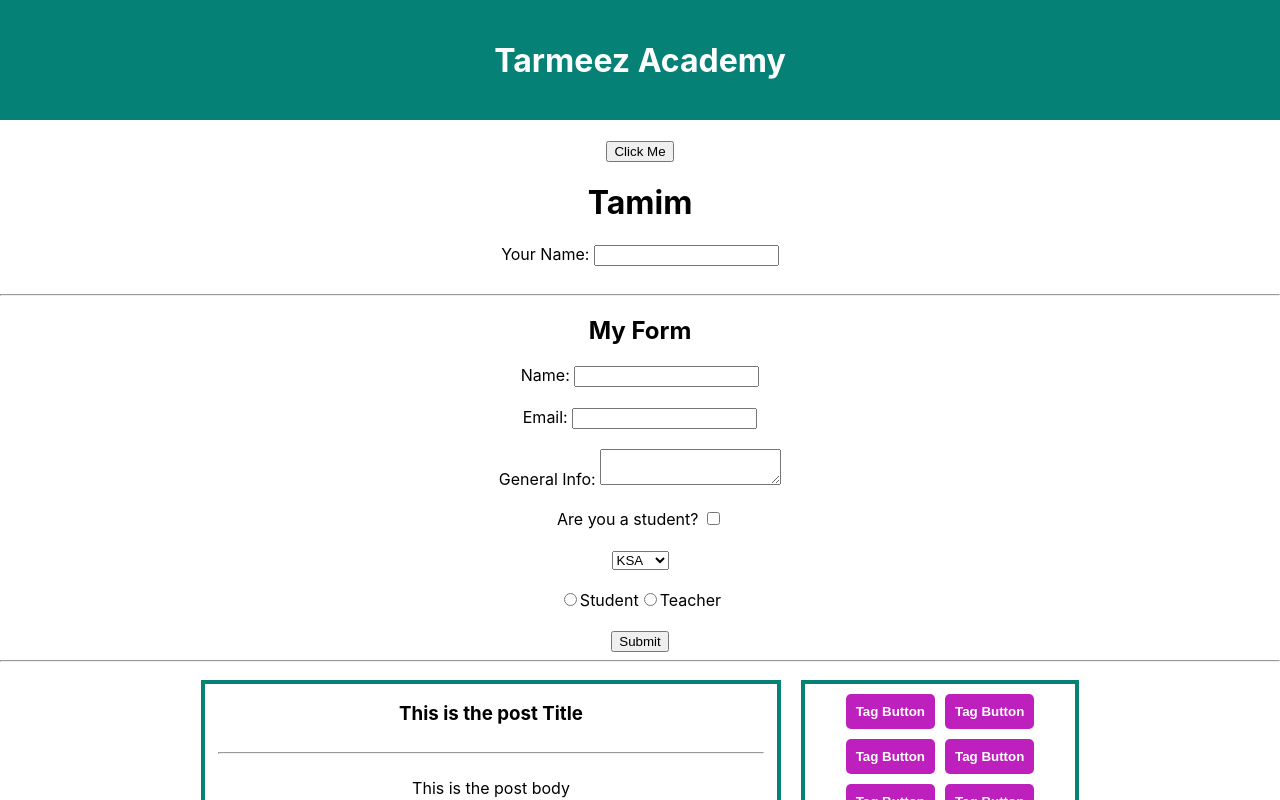
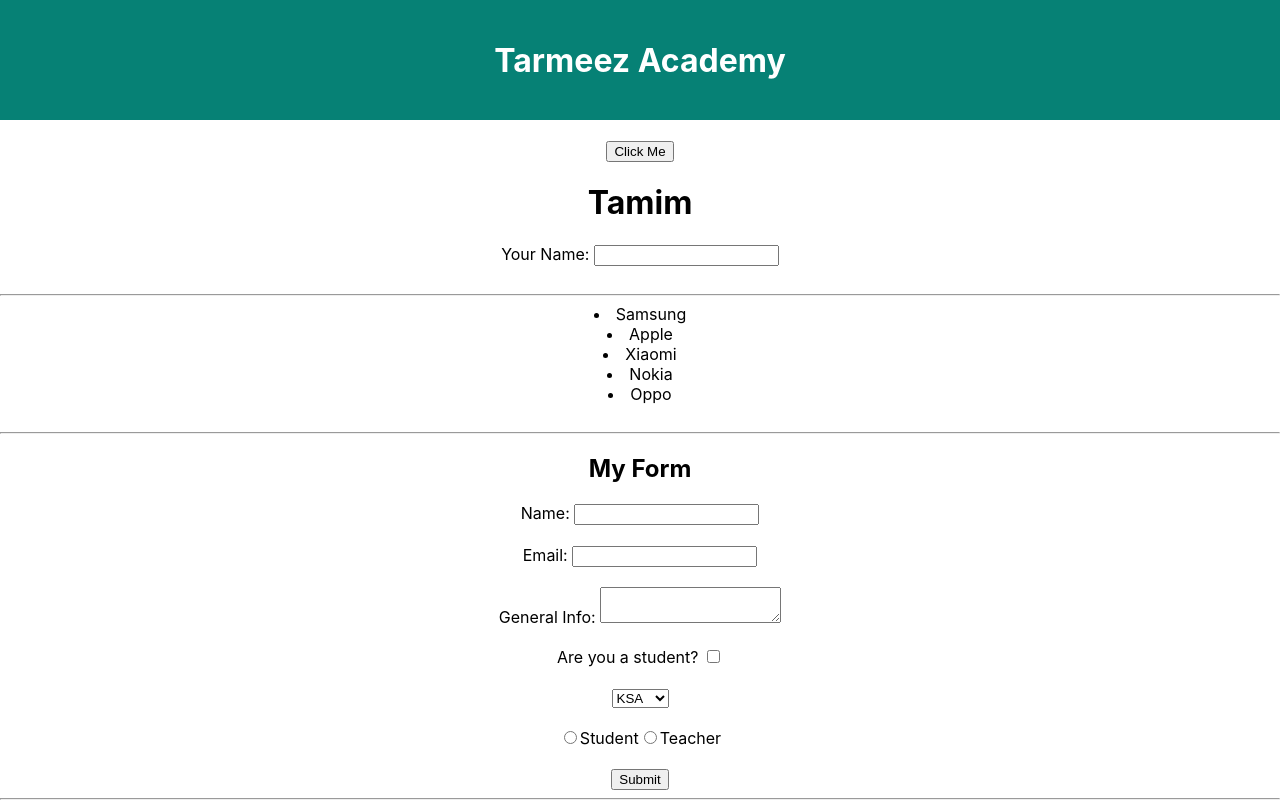
Before and after one commit to Isaladwy/react-revision, a React (Create React App) app: page / in a window 1280 px wide. Shown: the top 800 px of the page. Built offline with nearby package versions, Linux system fonts and the light colour scheme.

Commit message:
feat: add devices list to App component
Introduce a list of devices rendered as `<li>` elements to improve the UI by displaying available devices. This enhances the user experience by providing clear and structured information.

```diff
--- a/src/App.js
+++ b/src/App.js
@@ -14,12 +14,20 @@ function App() {
   const [name, setName] = useState('Tamim');
   const devices = ['Samsung', 'Apple', 'Xiaomi', 'Nokia', 'Oppo'];
 
+  const devicesList = devices.map((device) => {
+    return <li key={device}>{device}</li>;
+  });
+
+
   return (
     <div className="App">
       <Header />
       <MyButton name={name} setName={setName} />
       <MyInput name={name} setName={setName} />
       <br />
+      <hr/>
+      <div>{devicesList}</div>
+      <br/>
       <MyForm />
       <div className="main-container">
         <div className="posts-container">
```
